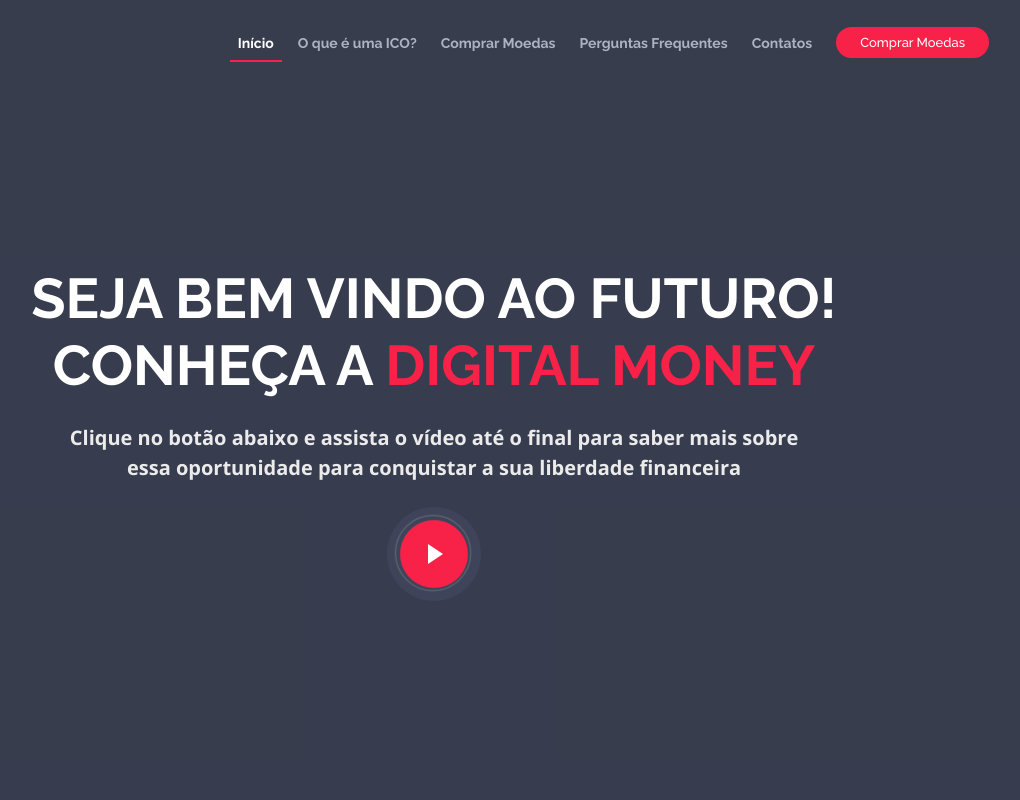
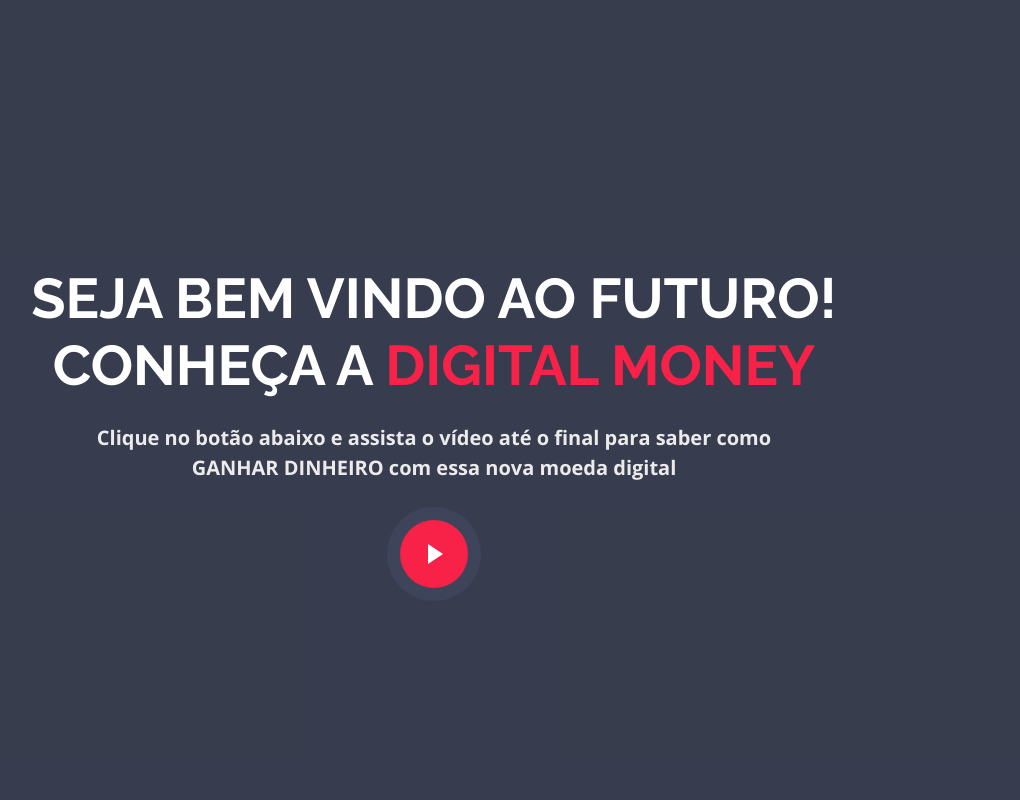
Before and after one commit to digital-money/digital-money.github.io, a plain HTML site: page index.html in a window 1280 px wide. Shown: the top 800 px of the page, without its empty margins (206-1226 px from the left). Drawn offline with nearby package versions, Linux system fonts and the light colour scheme.

Commit message:
Digital Money

```diff
--- a/index.html
+++ b/index.html
@@ -72,17 +72,6 @@
         <!-- <h1><a href="#main">C<span>o</span>nf</a></h1>-->
         <a href="#intro" class="scrollto"><img src="img/dmx.png" alt="" title=""></a>
       </div>
-
-      <nav id="nav-menu-container">
-        <ul class="nav-menu">
-          <li class="menu-active"><a href="#intro">Início</a></li>
-          <li><a href="#about">O que é uma ICO?</a></li>
-          <li><a href="#hotels">Comprar Moedas</a></li>
-          <li><a href="#faq">Perguntas Frequentes</a></li>
-          <li><a href="#contact">Contatos</a></li>
-          <li class="buy-tickets"><a href="#hotels">Comprar Moedas</a></li>
-        </ul>
-      </nav><!-- #nav-menu-container -->
     </div>
   </header><!-- #header -->
 
@@ -92,7 +81,7 @@
   <section id="intro">
     <div class="intro-container wow fadeIn">
       <h1 class="mb-4 pb-0">Seja bem vindo ao futuro!<br>Conheça a <span>Digital Money</span></h1>
-      <p class="mb-4 pb-0">Clique no botão abaixo e assista o vídeo até o final para saber mais sobre<br>essa oportunidade para conquistar a sua liberdade financeira</p>
+      <p class="mb-4 pb-0">Clique no botão abaixo e assista o vídeo até o final para saber como<br>GANHAR DINHEIRO com essa nova moeda digital</p>
       <a href="https://www.youtube.com/watch?v=TUAI5wnOkho" class="venobox play-btn mb-4" data-vbtype="video"
         data-autoplay="true"></a>
     </div>
@@ -161,7 +150,7 @@
     <!--==========================
       F.A.Q Section
     ============================-->
-    <section id="faq" class="wow fadeInUp">
+    <!-- <section id="faq" class="wow fadeInUp">
       <div class="container">
         <div class="section-header">
           <h2>F.A.Q </h2>
@@ -312,12 +301,12 @@
           </div>
         </div>
       </div>
-    </section>
+    </section> -->
 
     <!--==========================
       Subscribe Section
     ============================-->
-    <section id="subscribe">
+    <!-- <section id="subscribe">
       <div class="container wow fadeInUp">
         <div class="section-header">
           <h2>Compre suas moedas</h2>
@@ -328,12 +317,12 @@
           <button><a href="https://chat.whatsapp.com/EDGQyvFfpCyKJbhNyn3AbO/" target="_blank" class="scrollto">ENTRAR NO GRUPO</a></button>
         </div>
       </div>
-    </section>
+    </section> -->
 
     <!--==========================
       Contact Section
     ============================-->
-    <section id="contact" class="section-bg wow fadeInUp">
+    <!-- <section id="contact" class="section-bg wow fadeInUp">
       <div class="container">
         <div class="section-header">
           <h2>Contatos</h2>
@@ -350,7 +339,8 @@
           <a href="https://www.youtube.com/channel/UCY6aQ2IutsqDQ3zoCpTfamw/" target="_blank" class="youtube"><i class="fa fa-youtube fa-4x"></i></a>
         </div>
       </div>
-    </section><!-- #contact -->
+    </section> -->
+    <!-- #contact -->
   </main>
 
 
```
